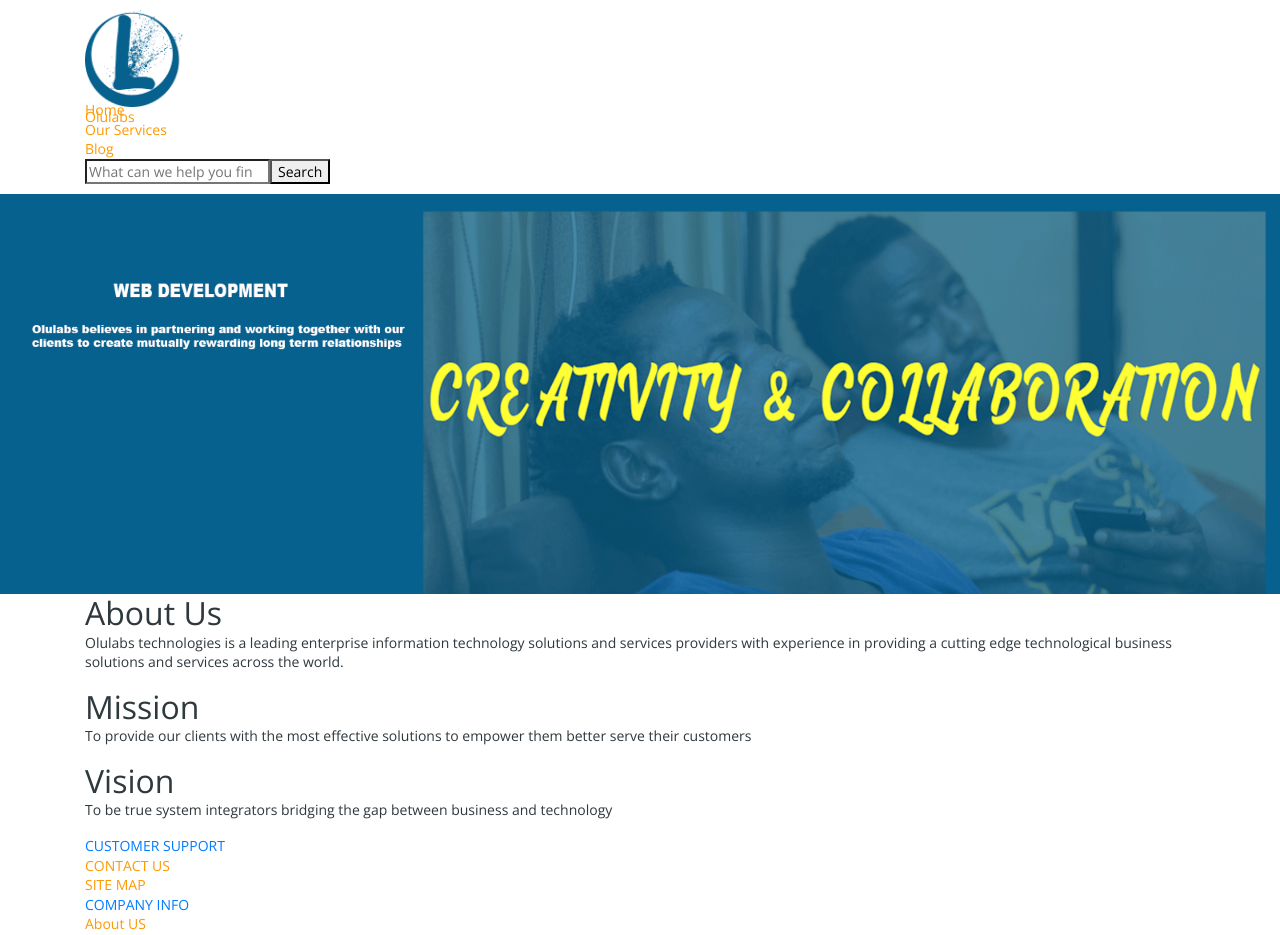
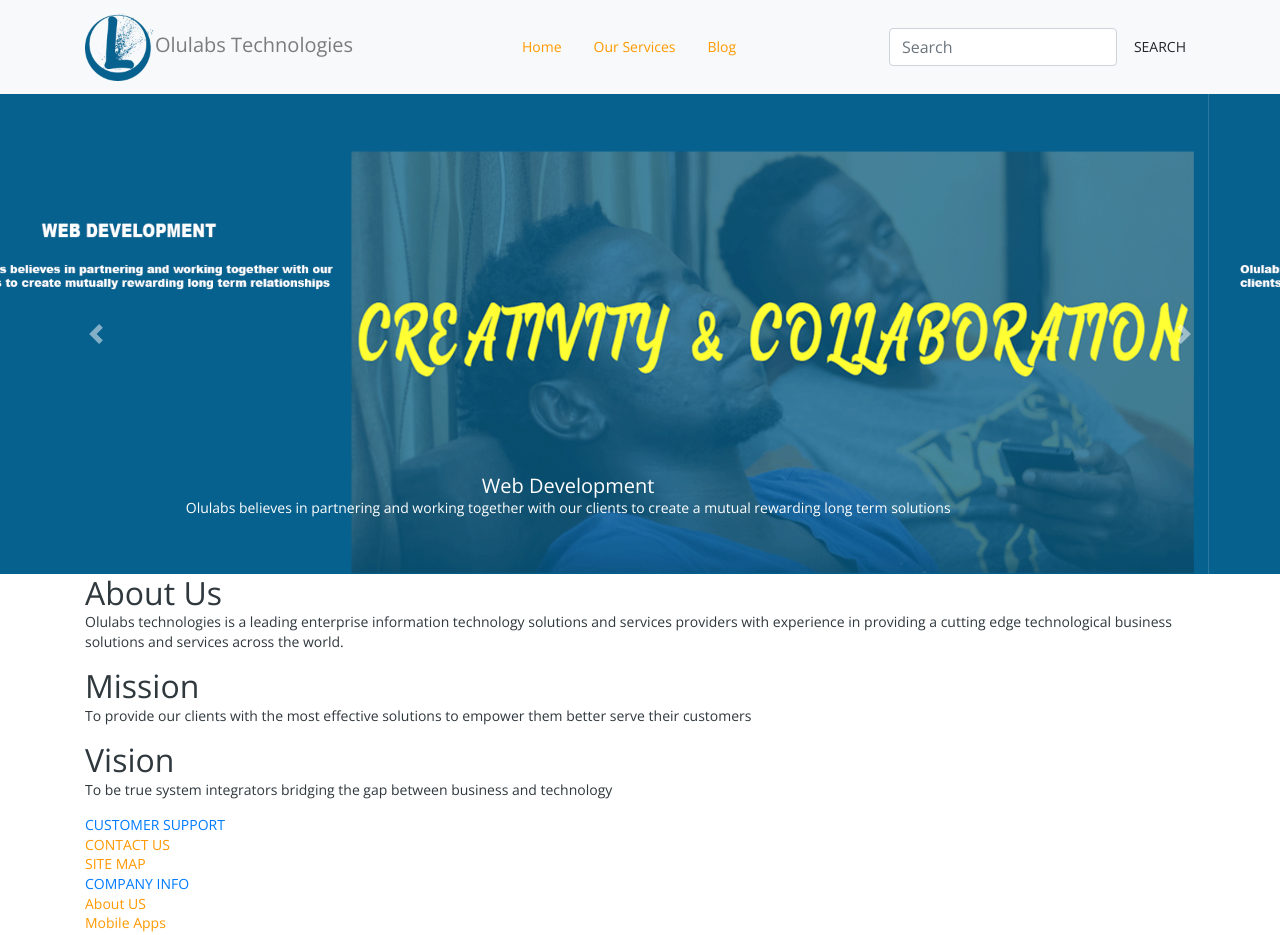
Before and after one commit to vostebush/olulabs-web-app, an Angular app in the folder olu-app/: page / in a window 1280 px wide. Shown: the top 935 px of the page. Built offline with nearby package versions, Linux system fonts and the light colour scheme.

Commit message:
added bootstrap4 container and corousels

```diff
--- a/olu-app/src/app/app.component.html
+++ b/olu-app/src/app/app.component.html
@@ -1,39 +1,71 @@
   <!--NAVIGATION-->
-<nav class="header-nav">
+  <nav class="navbar navbar-expand-lg bg-light navbar-light">
     <div class="container">
-    <!--BRANDING-->
-    <div class="brand">
-      <a href="#">
-        <img class="logo"  src="/assets/images/olu1.png" alt="Olulabs Inc Logo">
-        <span>Olulabs</span>
+      <!-- BRANDING -->
+        <a class="navbar-brand" href="#">
+          <img class="logo" alt="Olulabs Inc Logo" src="/assets/images/olu1.png">
+          <span class="navbar-text">Olulabs Technologies</span>
         </a>
-    </div>
-    <!--SEARCH-->
-    <div>
-      <ul>
-        <li><a href="#">Home</a></li>
-        <li><a href="#">Our Services</a></li>
-        <li><a href="#">Blog</a></li>
+
+      <!-- SEARCH -->
+      <ul class="navbar">
+        <li class="nav-item"><a class="nav-link" href="#">Home</a></li>
+        <li class="nav-item"><a class="nav-link" href="#">Our Services</a>
+        <li class="nav-item"><a class="nav-link" href="#">Blog</a></li>
       </ul>
-      <form>
-        <input class="search-box" aria-label="Search" placeholder="What can we help you find?" type="search">
-        <button class="search-button" type="submit">Search</button>
+
+        <div class="search-area">
+          <form class="form-inline">
+            <input class="form-control mr-sm-2" aria-label="Search" placeholder="Search" type="search">
+            <button class="btn btn-light btn-sm" type="submit">SEARCH</button>
           </form>
         </div>
     </div>
   </nav>
 
   <!--HERO SECTION-->
-<section class="hero">
-  <div class="container">
-
+  <div id="carouselExampleCaptions" class="carousel slide" data-ride="carousel">
+    <ol class="carousel-indicators">
+      <li data-target="#carouselExampleCaptions" data-slide-to="0" class="active"></li>
+      <li data-target="#carouselExampleCaptions" data-slide-to="1"></li>
+      <li data-target="#carouselExampleCaptions" data-slide-to="2"></li>
+    </ol>
+    <div class="carousel-inner">
+      <div class="carousel-item active">
+        <img src="/assets/images/olu-hero.png" class="d-block w-100" alt="...">
+        <div class="carousel-caption d-none d-md-block">
+          <h5>Web Development</h5>
+          <p>Olulabs believes in partnering and working together with our clients to create a mutual rewarding long term solutions</p>
         </div>
-</section>
+      </div>
+      <div class="carousel-item">
+        <img src="/assets/images/olu-hero.png" class="d-block w-100" alt="...">
+        <div class="carousel-caption d-none d-md-block">
+          <h5>Web Development</h5>
+          <p>Olulabs believes in partnering and working together with our clients to create a mutual rewarding long term solutions</p>
+        </div>
+      </div>
+      <div class="carousel-item">
+        <img src="/assets/images/olu-hero.png" class="d-block w-100" alt="...">
+        <div class="carousel-caption d-none d-md-block">
+          <h5>Web Development</h5>
+          <p>Olulabs believes in partnering and working together with our clients to create a mutual rewarding long term solutions</p>
+        </div>
+      </div>
+    <a class="carousel-control-prev" href="#carouselExampleCaptions" role="button" data-slide="prev">
+      <span class="carousel-control-prev-icon" aria-hidden="true"></span>
+      <span class="sr-only">Previous</span>
+    </a>
+    <a class="carousel-control-next" href="#carouselExampleCaptions" role="button" data-slide="next">
+      <span class="carousel-control-next-icon" aria-hidden="true"></span>
+      <span class="sr-only">Next</span>
+    </a>
+  </div>
 
   <!--MAIN CONTAINER-->
   <div class="container">
     <section>
-    <div class="statement">
+      <div>
         <h2>About Us</h2>
         <p>Olulabs technologies is a leading enterprise
           information technology solutions and services providers
@@ -42,11 +74,11 @@
       </div>
     </section>
     <section>
-    <div class="statement">
+      <div>
         <h2>Mission</h2>
         <p>To provide our clients with the most effective solutions to empower them better serve their customers</p>
       </div>
-    <div class="statement">
+      <div>
         <h2>Vision</h2>
         <p>To be true system integrators bridging the gap between business and technology</p>
       </div>
@@ -55,22 +87,22 @@
 
   <!--FOOTER-->
   <footer>
-  <section class="container">
-    <div>
+    <section>
+      <div class="container">
         <div class="text-primary link-header">CUSTOMER SUPPORT</div>
         <ul>
           <li><a href="#">CONTACT US</a></li>
           <li><a href="#">SITE MAP</a></li>
         </ul>
       </div>
-    <div>
+      <div class="container">
         <div class="text-primary link-header">COMPANY INFO</div>
         <ul>
           <li><a href="#">About US</a></li>
           <li><a href="#">Mobile Apps</a></li>
         </ul>
       </div>
-    <div class="social">
+      <div class="container social">
         <div class="text-primary link-header">FOLLOW US</div>
         <ul>
           <li><a class="twitter" href="#"></a></li>
@@ -85,5 +117,5 @@
         </div>
       </div>
     </section>
-  <div class="text-primary copyright">&copy;Olulabs 2020</div>
+    <div class=" container text-primary copyright">&copy;Olulabs 2020</div>
   </footer>
--- a/olu-app/src/index.html
+++ b/olu-app/src/index.html
@@ -2,7 +2,7 @@
 <html lang="en">
 <head>
   <meta charset="utf-8">
-  <title>OluApp</title>
+  <title>Olulabs Technologies</title>
   <base href="/">
   <meta name="viewport" content="width=device-width, initial-scale=1">
   <link href="https://fonts.googleapis.com/css?family=Open+Sans:300,400,600,700" rel="stylesheet">
--- a/olu-app/src/styles.css
+++ b/olu-app/src/styles.css
@@ -9,23 +9,17 @@
 h1, h2, h3, h4, h5, h6 { margin: 0; }
 /********************************************/
 
-/****************  HEADER  *****************/
-.brand {
-    height: 90px;
-    width: 100px;
-}
-
-.logo {
-    max-width: 100%;
-    height: auto;
+/*************  CSS VARIABLE  ***************/
+:root {
+    --primary: #06618e;
+    --danger: #ff9900;
+    --dark: #a0a0a0;
+    --light: #fff;
+    --shadow: 0 1px 5px rgba(104, 104, 104, 0.8);
 }
 
 
-/*************  HERO SECTION  ***************/
-.hero {
-    background-image: url('../src/assets/images/olu-hero.png');
-    height: 400px;
-    background-size: cover;
-    background-position: center center;
-
+/*BRANDING*/
+.logo {
+    width: 70px;
 }
```
Lines whose indentation alone changed are shown as unchanged.
